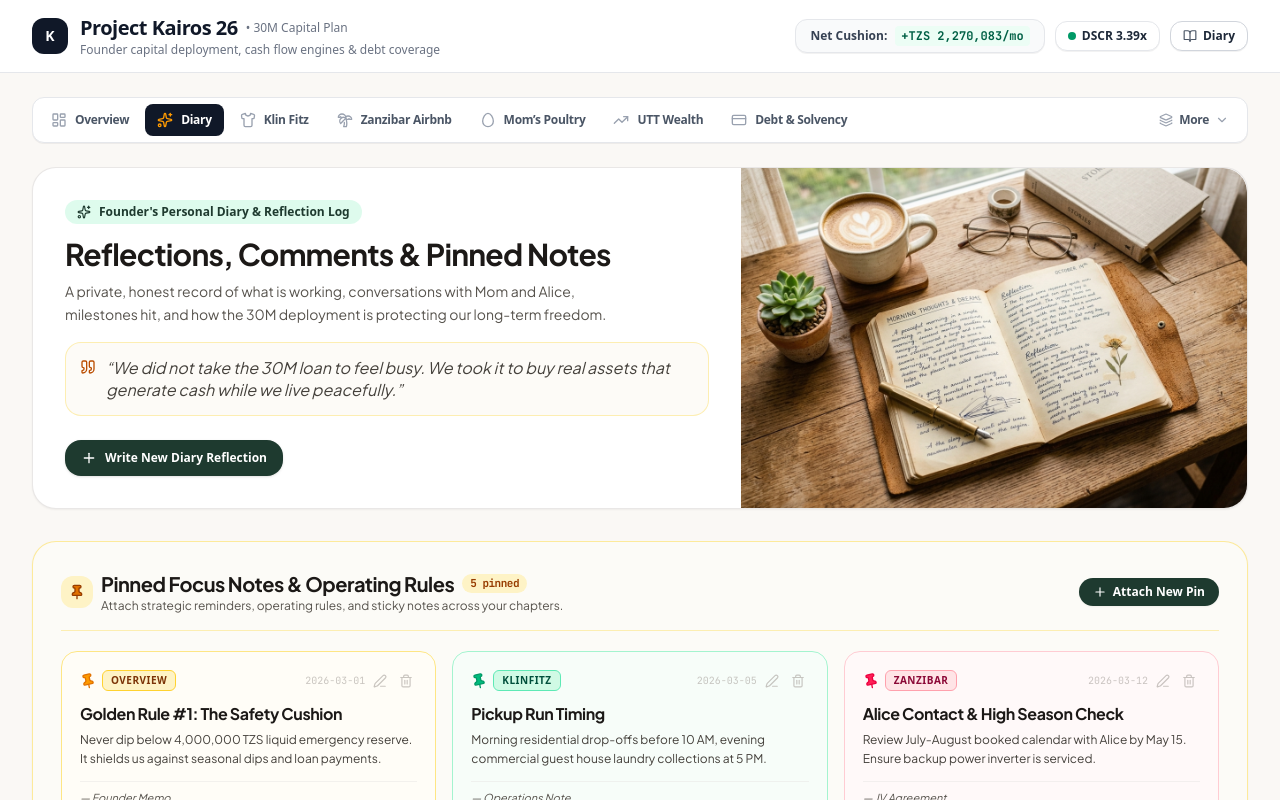
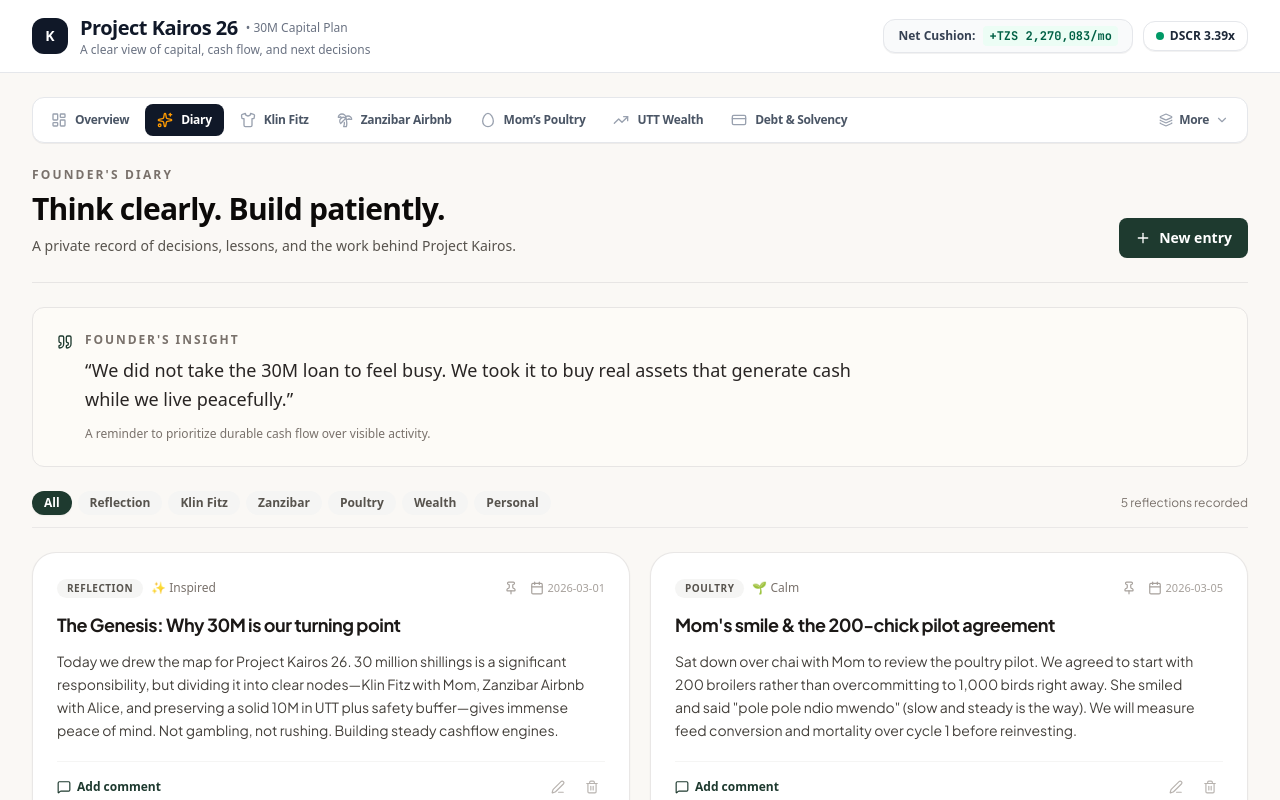
Before and after one commit to daisyjules/Project-Kairos-26, a React (Vite) app: page / in a window 1280 px wide. Both pictures are taken after a click on the button "Diary". Shown: the top 800 px of the page. Built offline with nearby package versions, Linux system fonts and the light colour scheme.

Commit message:
Simplify UI and add founders insight

```diff
--- a/src/App.tsx
+++ b/src/App.tsx
@@ -78,24 +78,8 @@ const DashboardContent: React.FC = () => {
         </AnimatePresence>
       </main>
 
-      {/* Minimal Clean Footer */}
-      <footer className="border-t border-gray-200/80 bg-white/70 backdrop-blur-xs py-6 mt-auto">
-        <div className="max-w-7xl mx-auto px-4 sm:px-6 lg:px-8 flex flex-col sm:flex-row items-center justify-between gap-3 text-xs text-gray-500">
-          <div className="flex items-center gap-2.5">
-            <div className="flex h-7 w-7 items-center justify-center rounded-lg bg-gray-900 text-white text-xs font-bold">
-              K
-            </div>
-            <span className="font-semibold text-gray-900 tracking-tight">
-              PROJECT KAIROS 26
-            </span>
-            <span className="text-gray-300">•</span>
-            <span>Founder Capital Deployment & Modeling</span>
-          </div>
-
-          <div className="text-gray-400 text-[11px]">
-            TZS 30,000,000 Allocation • Debt Service Coverage • Cashflow Engines
-          </div>
-        </div>
+      <footer className="border-t border-gray-200/80 py-5 text-center text-xs text-gray-400">
+        Project Kairos 26 · Founder capital planning
       </footer>
     </div>
   );
--- a/src/components/DiaryView.tsx
+++ b/src/components/DiaryView.tsx
@@ -5,21 +5,12 @@ import {
   BookOpen,
   Plus,
   Calendar,
-  Sparkles,
-  Tag,
   Trash2,
   Edit3,
-  CheckCircle2,
-  Heart,
   Quote,
-  Smile,
-  Compass,
   Pin,
   MessageSquare,
-  MessageCircle,
 } from 'lucide-react';
-import journalCoverImg from '../assets/images/journal_cover_1787307740725.jpg';
-import { PinnedCorkboard } from './PinnedCorkboard';
 import { CommentsSection } from './CommentsSection';
 import { EditableText } from './EditableText';
 
@@ -108,75 +99,35 @@ export const DiaryView: React.FC = () => {
   );
 
   return (
-    <div className="space-y-8 pb-16">
-      {/* 1. Warm Hero Banner with Image */}
-      <div className="relative overflow-hidden rounded-3xl border border-stone-200/90 bg-white dark:border-stone-800/80 dark:bg-stone-900 shadow-xs">
-        <div className="grid grid-cols-1 lg:grid-cols-12 gap-0">
-          {/* Left Column: Personal Greeting & Note */}
-          <div className="lg:col-span-7 p-6 sm:p-8 flex flex-col justify-between">
-            <div>
-              <div className="inline-flex items-center gap-2 rounded-full bg-emerald-100/70 px-3 py-1 text-xs font-semibold text-[#1E3A2F] dark:bg-emerald-950/60 dark:text-emerald-300 mb-3">
-                <Sparkles className="h-3.5 w-3.5" />
-                <span>Founder's Personal Diary & Reflection Log</span>
-              </div>
+    <div className="space-y-6 pb-12">
+      <header className="flex flex-col gap-4 border-b border-stone-200 pb-6 sm:flex-row sm:items-end sm:justify-between">
+        <div className="max-w-2xl">
+          <p className="text-xs font-semibold uppercase tracking-[0.18em] text-stone-500">Founder&apos;s diary</p>
+          <h1 className="mt-2 text-2xl font-semibold tracking-tight text-stone-950 sm:text-3xl">Think clearly. Build patiently.</h1>
+          <p className="mt-2 text-sm leading-relaxed text-stone-600">A private record of decisions, lessons, and the work behind Project Kairos.</p>
+        </div>
+        <button
+          type="button"
+          onClick={() => { setEditingId(null); setTitle(''); setContent(''); setIsWritingNew(true); }}
+          className="inline-flex shrink-0 items-center justify-center gap-2 rounded-lg bg-[#1E3A2F] px-4 py-2.5 text-sm font-semibold text-white transition-colors hover:bg-[#2C4A3E]"
+        >
+          <Plus className="h-4 w-4" />
+          New entry
+        </button>
+      </header>
 
-              <h1 className="font-editorial text-2xl sm:text-3xl font-bold text-stone-900 dark:text-stone-100 tracking-tight">
-                Reflections, Comments & Pinned Notes
-              </h1>
-
-              <p className="mt-2 font-serif-body text-stone-600 dark:text-stone-300 text-sm leading-relaxed max-w-xl">
-                A private, honest record of what is working, conversations with Mom and Alice,
-                milestones hit, and how the 30M deployment is protecting our long-term freedom.
-              </p>
-
-              <div className="mt-4 p-3.5 rounded-2xl bg-[#FDFBF7] dark:bg-stone-800/60 border border-amber-200/60 dark:border-stone-700/60 text-xs flex items-start gap-2.5">
-                <Quote className="h-4 w-4 text-amber-700 dark:text-amber-400 shrink-0 mt-0.5" />
-                <p className="font-handwriting text-base text-stone-700 dark:text-stone-200 leading-snug">
-                  “We did not take the 30M loan to feel busy. We took it to buy real assets that generate cash while we live peacefully.”
-                </p>
-              </div>
-            </div>
-
-            <div className="mt-6 flex items-center gap-3">
-              <button
-                type="button"
-                onClick={() => {
-                  setEditingId(null);
-                  setTitle('');
-                  setContent('');
-                  setIsWritingNew(true);
-                }}
-                className="inline-flex items-center gap-2 rounded-2xl bg-[#1E3A2F] px-4 py-2.5 text-xs font-semibold text-white shadow-sm hover:bg-[#2C4A3E] transition-all cursor-pointer"
-              >
-                <Plus className="h-4 w-4" />
-                <span>Write New Diary Reflection</span>
-              </button>
-            </div>
-          </div>
-
-          {/* Right Column: Mood Image */}
-          <div className="lg:col-span-5 relative min-h-[220px] lg:min-h-full">
-            <img
-              src={journalCoverImg}
-              alt="Personal journal and coffee"
-              referrerPolicy="no-referrer"
-              className="w-full h-full object-cover rounded-b-3xl lg:rounded-b-none lg:rounded-r-3xl"
-            />
-            <div className="absolute inset-0 bg-gradient-to-t from-black/40 via-transparent to-transparent lg:hidden" />
-            <div className="absolute bottom-3 left-4 text-white font-handwriting text-base font-semibold drop-shadow-md lg:hidden">
-              📖 Honest thoughts, day by day
-            </div>
+      <section className="rounded-xl border border-stone-200 bg-[#FDFBF7] p-5 sm:p-6" aria-labelledby="founders-insight-title">
+        <div className="flex items-start gap-3">
+          <Quote className="mt-0.5 h-4 w-4 shrink-0 text-[#1E3A2F]" />
+          <div>
+            <p id="founders-insight-title" className="text-xs font-semibold uppercase tracking-[0.16em] text-stone-500">Founder&apos;s insight</p>
+            <blockquote className="mt-2 max-w-3xl text-base leading-relaxed text-stone-800 sm:text-lg">“We did not take the 30M loan to feel busy. We took it to buy real assets that generate cash while we live peacefully.”</blockquote>
+            <p className="mt-3 text-xs text-stone-500">A reminder to prioritize durable cash flow over visible activity.</p>
           </div>
         </div>
-      </div>
+      </section>
 
-      {/* 2. Pinned Corkboard Highlight */}
-      <PinnedCorkboard
-        filterTarget="all"
-        title="Pinned Focus Notes & Operating Rules"
-      />
-
-      {/* 3. New Entry / Edit Form */}
+      {/* New Entry / Edit Form */}
       {isWritingNew && (
         <div className="rounded-3xl border border-emerald-600/40 bg-white p-6 sm:p-8 dark:border-emerald-600/40 dark:bg-stone-900 shadow-md transition-all">
           <div className="flex items-center justify-between border-b border-stone-200 dark:border-stone-800 pb-3 mb-4">
--- a/src/components/Header.tsx
+++ b/src/components/Header.tsx
@@ -1,7 +1,7 @@
 import React from 'react';
 import { useKairos } from '../context/KairosContext';
 import { formatTZS, formatRatio } from '../utils/formatters';
-import { BookOpen, AlertTriangle } from 'lucide-react';
+import { AlertTriangle } from 'lucide-react';
 
 export const Header: React.FC = () => {
   const { masterCalc, setActiveTab } = useKairos();
@@ -30,7 +30,7 @@ export const Header: React.FC = () => {
                 </span>
               </div>
               <p className="text-xs text-gray-500">
-                Founder capital deployment, cash flow engines & debt coverage
+                A clear view of capital, cash flow, and next decisions
               </p>
             </div>
           </div>
@@ -54,21 +54,10 @@ export const Header: React.FC = () => {
               </span>
             </div>
 
-            {/* DSCR Health Pill */}
-            <div className="flex items-center gap-1.5 rounded-xl border border-gray-200 bg-white px-3 py-1.5 text-xs font-semibold text-gray-800 shadow-2xs">
-              <span className="w-2 h-2 rounded-full bg-emerald-600" />
+            <div className="hidden items-center gap-1.5 rounded-xl border border-gray-200 bg-white px-3 py-1.5 text-xs font-semibold text-gray-800 shadow-2xs sm:flex">
+              <span className="size-2 rounded-full bg-emerald-600" />
               <span>DSCR {formatRatio(masterCalc.dscr)}</span>
             </div>
-
-            {/* Diary Button Shortcut */}
-            <button
-              type="button"
-              onClick={() => setActiveTab('diary')}
-              className="flex items-center gap-1.5 rounded-xl border border-gray-300 bg-white px-3 py-1.5 text-xs font-semibold text-gray-800 hover:bg-gray-50 transition-all cursor-pointer shadow-2xs"
-            >
-              <BookOpen className="h-3.5 w-3.5 text-gray-600" />
-              <span>Diary</span>
-            </button>
           </div>
         </div>
 
```
